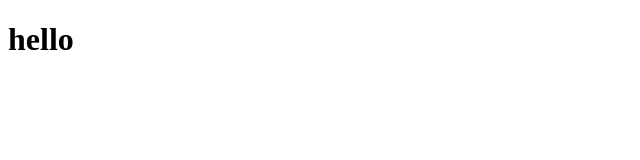
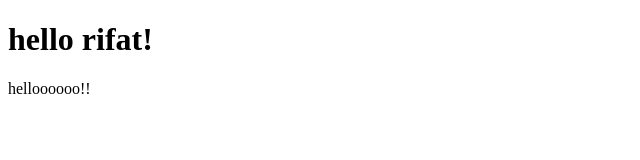
Before and after one commit to NotToday0007/last-website, a plain HTML site: page index.html in a window 1280 px wide. Shown: the whole page, without its empty margins (0-640 px from the left). Drawn offline with Linux system fonts and the light colour scheme.

Commit message:
add body

```diff
--- a/index.html
+++ b/index.html
@@ -7,6 +7,10 @@
     <title>Document</title>
 </head>
 <body>
-  <h1>hello</h1>
+  <h1>hello rifat!</h1>
+  <body>
+      helloooooo!!
+
+  </body>
 </body>
 </html>
```
